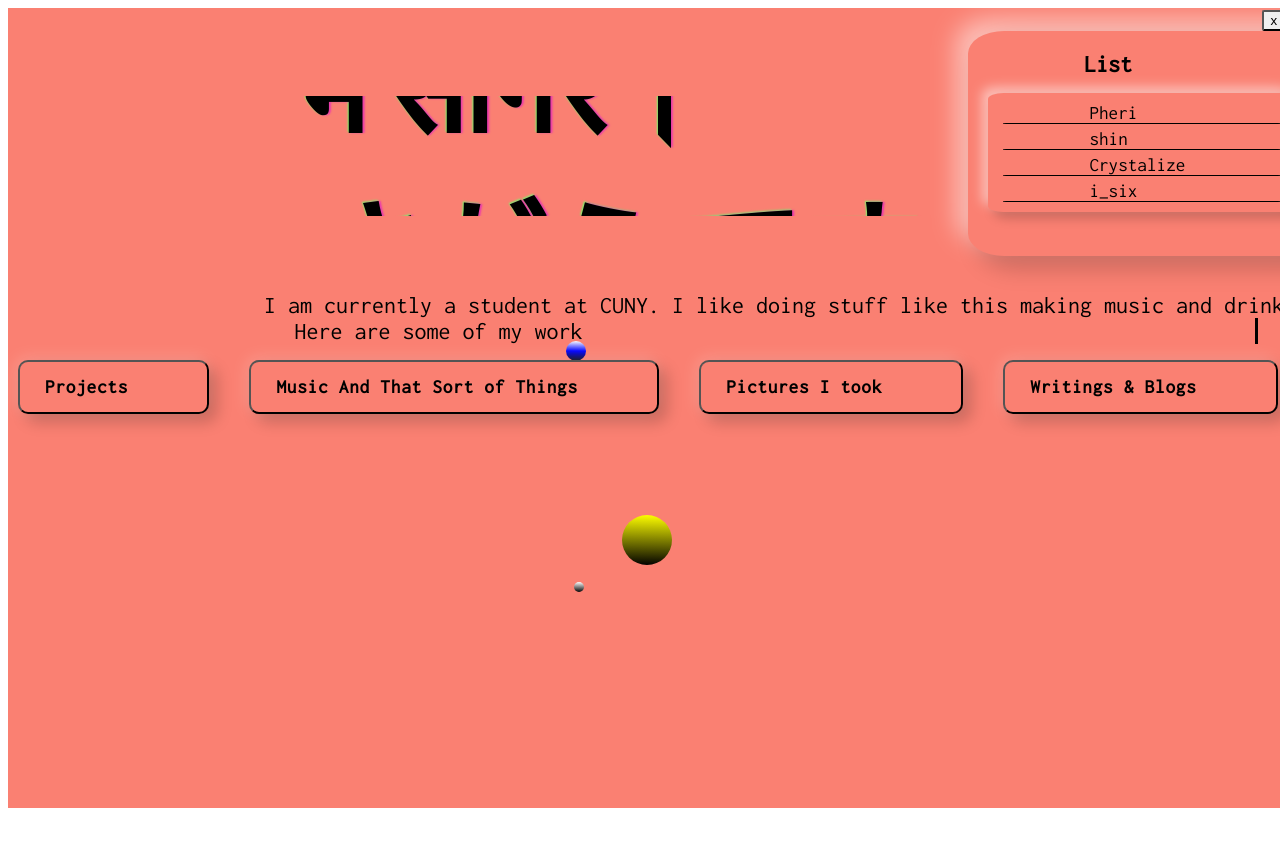
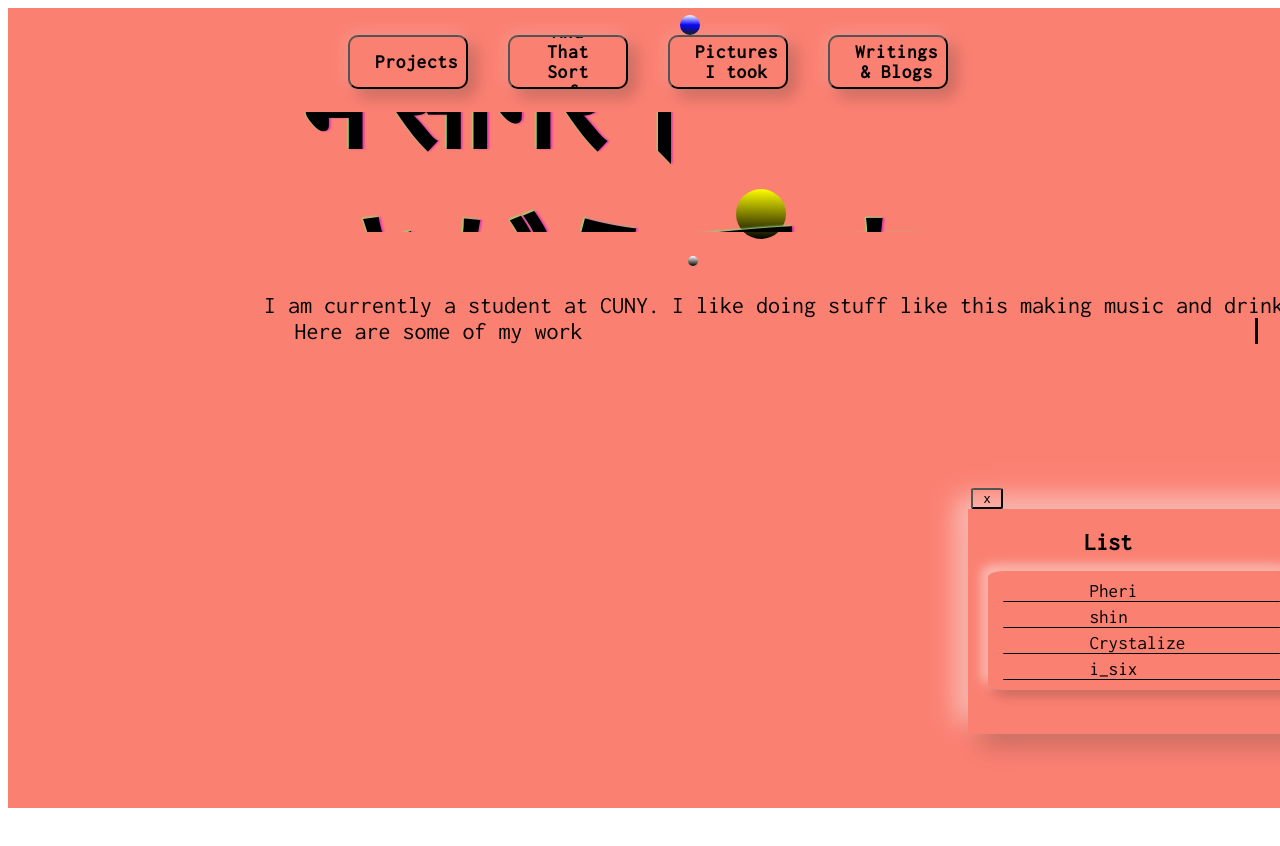
Before and after one commit to sgr2848/sagr, a React (Create React App) app: page / in a window 1280 px wide. Both pictures are taken after a click on the button "Music And That Sort of Things". Shown: the top 846 px of the page. Built offline with nearby package versions, Linux system fonts and the light colour scheme; a web font is replaced by a local one.

Commit message:
changes to css in pictures

```diff
--- a/src/Components/blogs.jsx
+++ b/src/Components/blogs.jsx
@@ -18,7 +18,7 @@ class Blogs extends Component {
     );
   }
 }
-export default Blogs;
+
 function Rust() {
   var Type =
     `pub enum Type{
@@ -361,3 +361,4 @@ function Cipher() {
     </div>
   );
 }
+export default Blogs;
--- a/src/Components/css/blogs.module.css
+++ b/src/Components/css/blogs.module.css
@@ -1,6 +1,7 @@
 .articleDiv {
   position: relative;
   background: white;
+
   padding: 10px 10px 10px 10px;
   border-radius: 2%;
   box-shadow: 10px 10px 5px grey;
@@ -33,6 +34,8 @@
   display: grid;
   row-gap: 15px;
   border-radius: 2%;
+    overflow:scroll;
+  height: 90vh;
 }
 .date {
   line-height: 0.5;
--- a/src/Components/css/image.module.css
+++ b/src/Components/css/image.module.css
@@ -1,11 +1,12 @@
 .main {
-  background: linear-gradient(180deg, black, white);
-  border-radius: 10%;
-  /* padding: 0px; */
+  border-radius: 1%;
+  padding: 2px;
+  height: 90vh;
   display: grid;
   grid-template-columns: auto auto auto auto;
-  grid-auto-rows: 100px 300px;
-  grid-gap: 2px;
+  grid-auto-rows: 350px 350px;
+  gap: 3px;
+  overflow: scroll;
 }
 .body {
   /* margin:20px; */
--- a/src/Components/css/main.module.css
+++ b/src/Components/css/main.module.css
@@ -3,7 +3,7 @@
   width: inherit;
 }
 .title {
-  top: 1vh;
+  top: 3vh;
   float: center;
   padding-left: 20%;
   position: relative;
@@ -51,6 +51,11 @@
   white-space: nowrap;
 }
 .wrapper {
+  display:block;
+  top: 1px;
+  width: max;
+
+  align-items: center;
   position: relative;
 }
 @keyframes typing {
--- a/src/Components/css/music.module.css
+++ b/src/Components/css/music.module.css
@@ -1,7 +1,7 @@
 .mainDiv {
   height: auto;
   width: 320px;
-  border-radius: 10%;
+  /* border-radius: 10%; */
   z-index: 100000;
   /* padding-left:  10px; */
   padding: 20px 20px;
--- a/src/Components/css/table.module.css
+++ b/src/Components/css/table.module.css
@@ -1,31 +1,37 @@
 .closeButton {
   z-index: 3000;
   position: relative;
+  cursor: pointer;
+
   /* top:12%; */
-  left: 92%;
-
+  width:10%;
+  left: 1%;
+  background-color: inherit;
   right: 100%;
   border-radius: 10%;
 }
 .mainList {
-	background-color: inherit;
-	color:black;
-  top: 50%;
-  position: relative;
+  background-color: inherit;
+  color: black;
+  /* top: 50%; */
+  position: absolute;
   display: grid;
-  padding: 10px;
+  top: 10%;
+  left: 50%;
+  transform: translate(-50%, -120%);
+  padding: 20px;
   height: 30px;
-  width: auto;
+  width: inherit;
+  align-items: center;
   text-align: center;
   grid-template-columns: auto auto auto auto;
   margin-top: 10px;
   gap: 40px;
   z-index: 3000;
-
 }
 
 .draw_border {
-		background-color: inherit;
+  background-color: inherit;
   box-shadow: 8px 8px 16px 0 rgba(0, 0, 0, 0.2),
     -2px -2px 16px 0 rgba(255, 255, 255, 0.2);
   -moz-box-shadow: 8px 8px 16px 0 rgba(0, 0, 0, 0.2),
@@ -38,7 +44,7 @@
   position: relative;
   /* padding: 2.3rem; */
   overflow: hidden;
-  border-radius:10px;
+  border-radius: 10px;
   z-index: 3000;
 }
 
@@ -68,21 +74,31 @@
   width: 95vw;
 }
 .Picture {
+  display: flex;
   max-width: 100vw;
   max-height: 100vh;
-  top: -135%;
+  top: 2%;
+  left: 2%;
+  position: absolute;
+  z-index: 50000;
+}
+.blogMain{
+  /* display: flex; */
+  max-width: 100vw;
+  max-height: 100vh;
+  top: 1%;
   left: 2%;
   position: absolute;
   z-index: 50000;
 }
 .musicPop {
   position: absolute;
-  top:2px;
+  top: 60vh;
   padding-left: 75%;
   width: 320px;
   border-bottom-left-radius: 20%;
   border-bottom-right-radius: 20%;
-  border-top-left-radius: 10%;
+  /* border-top-left-radius: 10%; */
 
   z-index: 10000000;
 }
--- a/src/Components/infoFile.jsx
+++ b/src/Components/infoFile.jsx
@@ -12,6 +12,7 @@ class Info extends Component {
     api_res: "",
     musicThere: false,
     picturePreview: false,
+    blogThere:false,
   };
   constructor(props) {
     super(props);
@@ -28,40 +29,10 @@ class Info extends Component {
   // }
   render() {
     const isMusicPlay = this.state.musicThere;
+    const isBlogThere = this.state.blogThere;
         const isPicture = this.state.picturePreview;
     return (
       <div className={classes.info}>
-        <div className={oasis.musicPop}>
-          {isMusicPlay ? (
-            <Draggable>
-              <div>
-                <button
-                  className={oasis.closeButton}
-                  onClick={() => {
-                    this.setState({ musicThere: false });
-                  }}
-                >
-                  x
-                </button>
-                <Player />
-              </div>
-            </Draggable>
-          ) : (
-            <span></span>
-          )}
-        </div>
-        <h1 className={classes.title}>
-          <ul className={classes.list}>
-            <li>Hello I'm Sagar</li>
-            <li> म सागर।</li>
-            <li>さがら です</li>
-          </ul>
-        </h1>
-        <p className={classes.para}>
-          I am currently a student at CUNY. I like doing stuff like this making
-          music and drinking coffee.
-        </p>
-        <p className={classes.newpara}>Here are some of my work</p>
         <div className={classes.wrapper}>
           <div>
             <div className={oasis.mainList}>
@@ -89,7 +60,37 @@ class Info extends Component {
                 Pictures I took
               </button>
 
-              <button className={oasis.draw_border}>Writings & Blogs</button>
+              <button
+                className={oasis.draw_border}
+                onClick={() => {
+                  this.setState({
+                    blogThere: true,
+                  });
+                }}
+              >
+                Writings & Blogs
+              </button>
+            </div>
+          </div>
+        </div>
+        <div className={oasis.musicPop}>
+          {isMusicPlay ? (
+            <Draggable>
+              <div>
+                <button
+                  className={oasis.closeButton}
+                  onClick={() => {
+                    this.setState({ musicThere: false });
+                  }}
+                >
+                  x
+                </button>
+                <Player />
+              </div>
+            </Draggable>
+          ) : (
+            <span></span>
+          )}
         </div>
         <div className={oasis.Picture}>
           {isPicture ? (
@@ -104,16 +105,45 @@ class Info extends Component {
               >
                 x
               </button>
-                  <Picture />
+              <Picture/>
             </div>
           ) : (
             <span></span>
           )}
         </div>
+
+        <div className={oasis.blogMain}>
+          {isBlogThere ? (
+            <div className={oasis.blog}>
+              <button
+                className={oasis.closeButton}
+                onClick={() => {
+                  this.setState({
+                    blogThere: false,
+                  });
+                }}
+              >
+                x
+              </button>
+              <Blogs />
             </div>
+          ) : (
+            <span></span>
+          )}
         </div>
 
-        <p>{this.state.api_res}</p>
+        <h1 className={classes.title}>
+          <ul className={classes.list}>
+            <li>Hello I'm Sagar</li>
+            <li> म सागर।</li>
+            <li>さがら です</li>
+          </ul>
+        </h1>
+        <p className={classes.para}>
+          I am currently a student at CUNY. I like doing stuff like this making
+          music and drinking coffee.
+        </p>
+        <p className={classes.newpara}>Here are some of my work</p>
       </div>
     );
   }
```
Also changed, not shown: src/Components/picture.jsx (+1 -6 lines). Lines whose indentation alone changed are shown as unchanged.
